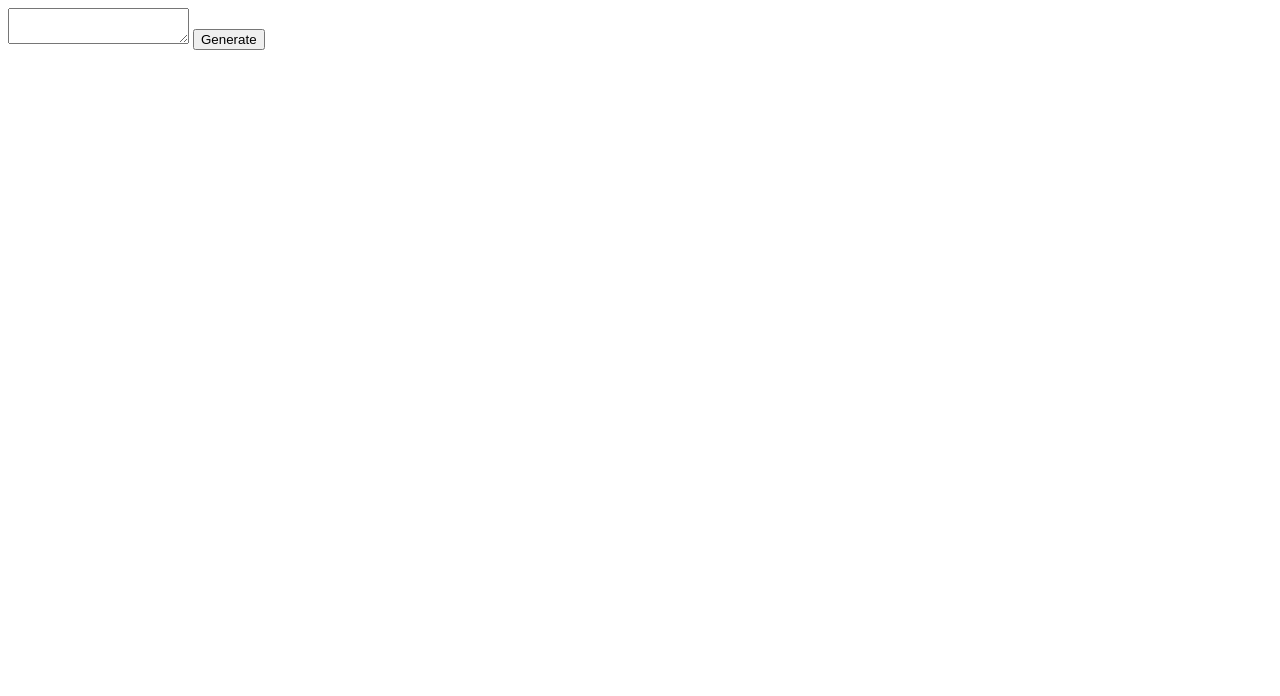
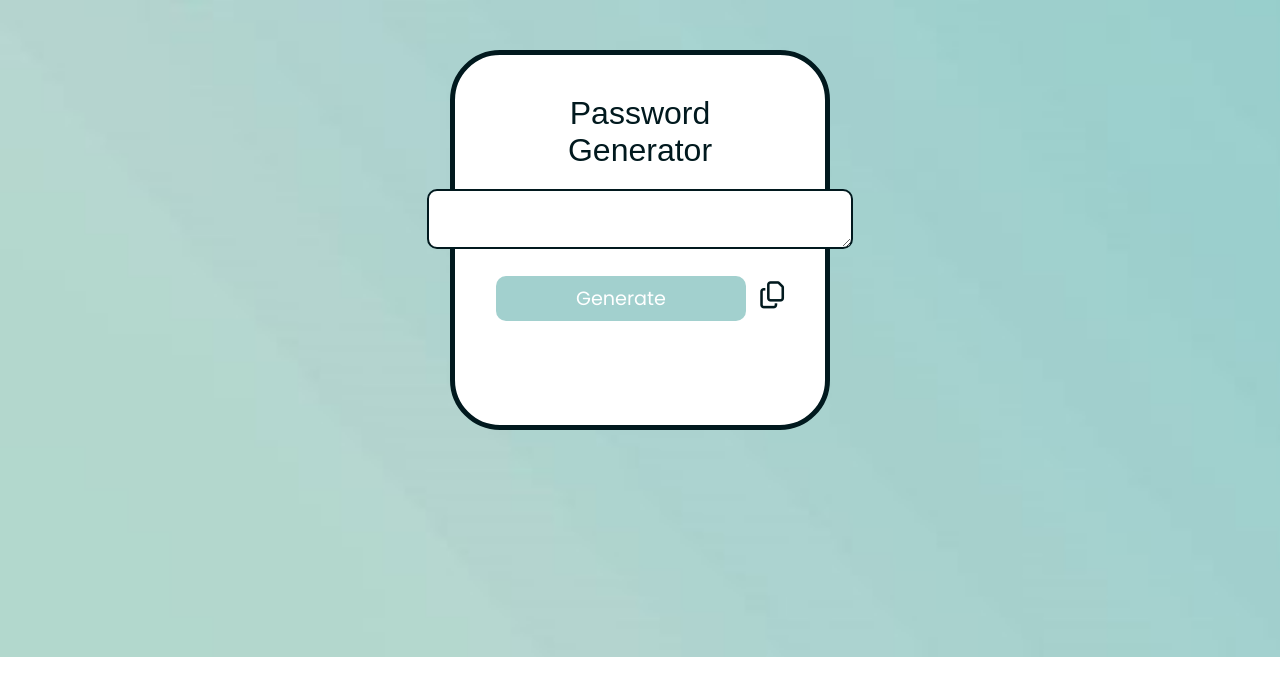
Before and after one commit to Faizanriaz44553/Password-Generator, a plain HTML site: page index.html in a window 1280 px wide. Drawn offline with Linux system fonts and the light colour scheme; some packages are replaced by stand-ins of ours; a script that the page names is missing; a web font is replaced by a local one.

Commit message:
project initialization

```diff
--- a/app.js
+++ b/app.js
@@ -1,44 +1,54 @@
 
-const result = document.querySelector("#result")
+function generatePassword() {
+  let para = document.querySelector("#result")
 // Sabhi lowercase alphabets
-const lowercaseAlphabets = [
+let lowercaseAlphabets = [
     'a', 'b', 'c', 'd', 'e', 'f', 'g', 'h', 'i', 'j', 'k', 'l', 'm',
     'n', 'o', 'p', 'q', 'r', 's', 't', 'u', 'v', 'w', 'x', 'y', 'z'
   ];
 
   // Sabhi uppercase alphabets
-  const uppercaseAlphabets = [
+  let uppercaseAlphabets = [
     'A', 'B', 'C', 'D', 'E', 'F', 'G', 'H', 'I', 'J', 'K', 'L', 'M',
     'N', 'O', 'P', 'Q', 'R', 'S', 'T', 'U', 'V', 'W', 'X', 'Y', 'Z'
   ];
 
   // Numbers 1 se 9 tak
-  const numbers = ['1', '2', '3', '4', '5', '6', '7', '8', '9'];
+  let numbers = ['1', '2', '3', '4', '5', '6', '7', '8', '9'];
 
   // Special characters
-  const specialCharacters = [
-    '!', '@', '#', '$', '%', '^', '&', '*', '(', ')', '_', '+', '[',
-    ']', '{', '}', '|', ';', ':', ',', '.', '<', '>', '?', '/', '~',
+  let specialCharacters = [
+    '!', '@', '#', '$', '%', '^', '&', '*', '_', '+', ';', ':', ',', '.', '<', '>', '?', '/', '~',
     '`', '-', '='
   ];
 
   // Combined array
-  const allCharacters = [
+  let allCharacters = [
     ...lowercaseAlphabets,
     ...uppercaseAlphabets,
     ...numbers,
     ...specialCharacters
   ];
 
-let passwordvalidation = 10;
-
-function generatePassword(length) {
     let password = ''
-for (let i = 0; i < length; i++) {
+for (let i = 0; i < 10; i++) {
 let combineRemdon = Math.floor(Math.random() * allCharacters.length)
 password += allCharacters[combineRemdon]
 }
-return password;
+para.innerHTML = password
 }
-let password = generatePassword(passwordvalidation)
-console.log(password);
+function copypaste() {
+  let passwordInput = document.querySelector("#result")
+  let alertMassage = document.querySelector("#alert-massage")
+  navigator.clipboard.writeText(passwordInput.value);
+
+  if (passwordInput.value) {
+    Swal.fire({
+      position: "top-center",
+      icon: "success",
+      title: "Copy Password",
+      showConfirmButton: false,
+      timer: 1500
+    });
+  }
+}
--- a/index.html
+++ b/index.html
@@ -5,14 +5,27 @@
     <meta name="viewport" content="width=device-width, initial-scale=1.0">
     <title>password generator</title>
     <link rel="stylesheet" href="style.css">
+    <link rel="preconnect" href="https://fonts.googleapis.com">
+<link rel="preconnect" href="https://fonts.gstatic.com" crossorigin>
+<link href="https://fonts.googleapis.com/css2?family=Caveat:wght@400..700&family=Playball&family=Poetsen+One&family=Poppins:ital,wght@0,100;0,200;0,300;0,400;0,500;0,600;0,700;0,800;0,900;1,100;1,200;1,300;1,400;1,500;1,600;1,700;1,800;1,900&display=swap" rel="stylesheet">
 </head>
 <body>
-    <textarea name="" id="result" class="result"></textarea>
-    <button onclick="" class="generate">Generate</button>
-
-
-
-
+<div class="box">
+    <h1 class="heading">Password <br> Generator</h1>
+    <div class="text-div" style="margin-top: 20px;">
+        <div class="text-div-2">
+            <textarea name="" id="result" class="result"  ></textarea>
+        </div>
+    </div>
+    <div class="text-div">
+        <div class="text-div-2">
+            <button onclick="generatePassword()" class="generate">Generate</button>
+            <i class="fa-regular fa-copy copy-password"onclick="copypaste()"></i>
+        </div>
+    </div>
+</div>
     <script src="app.js"></script>
+    <script src="https://cdn.jsdelivr.net/npm/sweetalert2@11"></script>
+    <script src="https://kit.fontawesome.com/4cc5582d9c.js" crossorigin="anonymous"></script>
 </body>
 </html>
--- a/style.css
+++ b/style.css
@@ -0,0 +1,80 @@
+*{
+    margin: 0;
+    padding: 0;
+    box-sizing: border-box;
+    font-family: "Poppins", sans-serif;
+    font-weight: 400;
+    font-style: normal;
+}
+body{
+    display: flex;
+    justify-content: center;
+    align-items: center;
+    font-family: "Poppins", sans-serif;
+    font-weight: 400;
+    font-style: normal;
+    background-image: url(./WhatsApp\ Image\ 2023-11-26\ at\ 04.32.26_25a4914f.jpg);
+    background-repeat: no-repeat;
+    background-size: cover;
+}
+.box{
+    width: 380px;
+    height: 380px;
+    background-color: white;
+    margin-top: 50px;
+    border: 5px solid #01191E;
+    border-radius: 50px;
+}
+.text-div{
+    display: flex;
+    justify-content: center;
+    align-items: center;
+    margin-top: 20px;
+    width: 100%;
+}
+.result{
+    padding: 15px 0px 0px 80px;
+    border: 2px solid #01191E;
+    border-radius: 10px;
+    font-size: 1.2rem;
+    height: 60px;
+}
+.generate{
+    padding: 8px 80px 8px 80px;
+    font-size: 1.2rem;
+    border: transparent;
+    border-radius: 10px;
+    background-color: #A2D0CE;
+    color: white;
+    cursor: pointer;
+    transition-duration: 0.3s; /* Safari */
+    transition-duration: 0.3s;
+}
+.generate:hover {
+    background-color: transparent;
+    color: #01191E;
+    box-shadow: 0 0 10px 0 #A2D0CE, /* Shadow color with blur effect */
+    0 0 10px 0 #A2D0CE, /* Shadow color with blur effect */
+    0 0 10px 0 #A2D0CE, /* Shadow color with blur effect */
+    0 0 10px 0 #A2D0CE; /* Shadow color with blur effect */
+border: none; /* Border color */
+}
+.copy-password{
+    font-size: 1.7rem;
+    color: #01191E;
+    margin-left: 10px;
+    cursor: pointer;
+    transition-duration: 0.1s; /* Safari */
+    transition-duration: 0.1s;
+}
+.copy-password:hover {
+    color:#A2D0CE ;
+}
+.heading{
+    color: #01191E;
+    text-align: center;
+    margin-top: 40px;
+    font-family: "Poetsen One", sans-serif;
+  font-weight: 400;
+  font-style: normal;
+}
```
Also changed, not shown: WhatsApp Image 2023-11-26 at 04.32.26_25a4914f.jpg (added).
